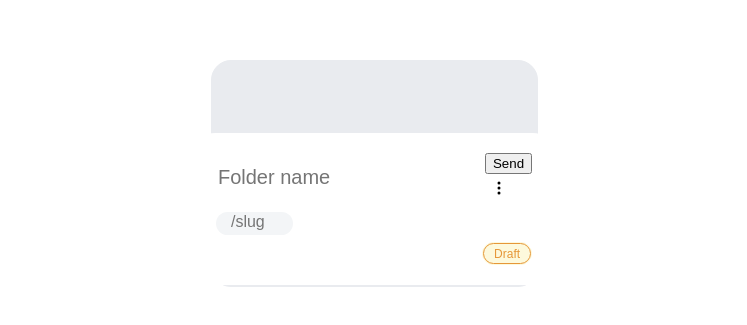
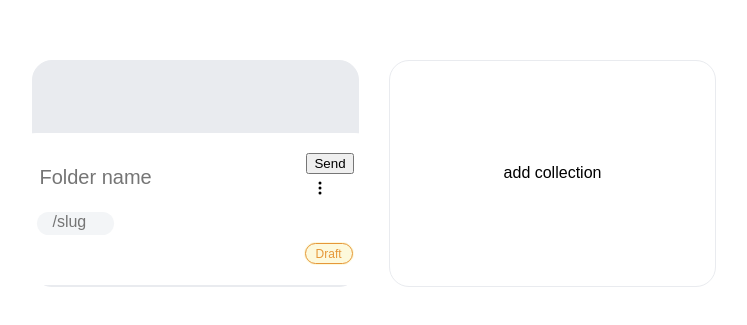
Before and after one commit to VenkatRaman3103/Craft, a React (Vite) app in the folder frontend/: page /collections in a window 1280 px wide. Shown: the part 235-560 px from the top of the page, without its empty margins (266-1013 px from the left). Built offline with nearby package versions, Linux system fonts and the light colour scheme; no server answers.

Commit message:
base add collection btn ui

```diff
--- /dev/null
+++ b/frontend/src/Components/AddCollectionBtn/index.scss
@@ -0,0 +1,17 @@
+.add-collection-btn-container {
+
+  width: 325px;
+  height: 225px;
+
+  border: 1.5px solid var(--border-color);
+  border-radius: var(--outer-radius);
+
+  .add-collection-btn-wrapper {
+    width: 100%;
+    height: 100%;
+
+    display: flex;
+    align-items: center;
+    justify-content: center;
+  }
+}
--- /dev/null
+++ b/frontend/src/Components/AddCollectionBtn/index.tsx
@@ -0,0 +1,11 @@
+import "./index.scss";
+
+export const AddCollectionBtn = () => {
+    return (
+        <div className="add-collection-btn-container">
+            <div className="add-collection-btn-wrapper">
+                <div className="">add collection</div>
+            </div>
+        </div>
+    );
+};
--- a/frontend/src/Pages/Collections/index.scss
+++ b/frontend/src/Pages/Collections/index.scss
@@ -5,4 +5,5 @@
   display: flex;
   align-items: center;
   justify-content: center;
+  gap: 30px;
 }
--- a/frontend/src/Pages/Collections/index.tsx
+++ b/frontend/src/Pages/Collections/index.tsx
@@ -1,3 +1,4 @@
+import { AddCollectionBtn } from "@/Components/AddCollectionBtn";
 import { Folder } from "../../Components/Folder";
 import "./index.scss";
 
@@ -5,6 +6,7 @@ export const Collection = () => {
     return (
         <div className="collection-container">
             <Folder />
+            <AddCollectionBtn />
         </div>
     );
 };
--- a/frontend/src/index.css
+++ b/frontend/src/index.css
@@ -1,5 +1,18 @@
 :root {
     font-family: sans-serif;
+    --base-color: #f3f5f7;
+
+    --lighth-green: #e7f8ee;
+    --dark-green: #2ba46e;
+
+    --lighth-blue: #e6f4fe;
+    --dark-blue: #1c7cc3;
+
+    --lighth-yellow: #fdf9dc;
+    --dark-yellow: #e69739;
+
+    --border-color: #e9ebef;
+    --outer-radius: 20px;
 }
 
 input {
```
